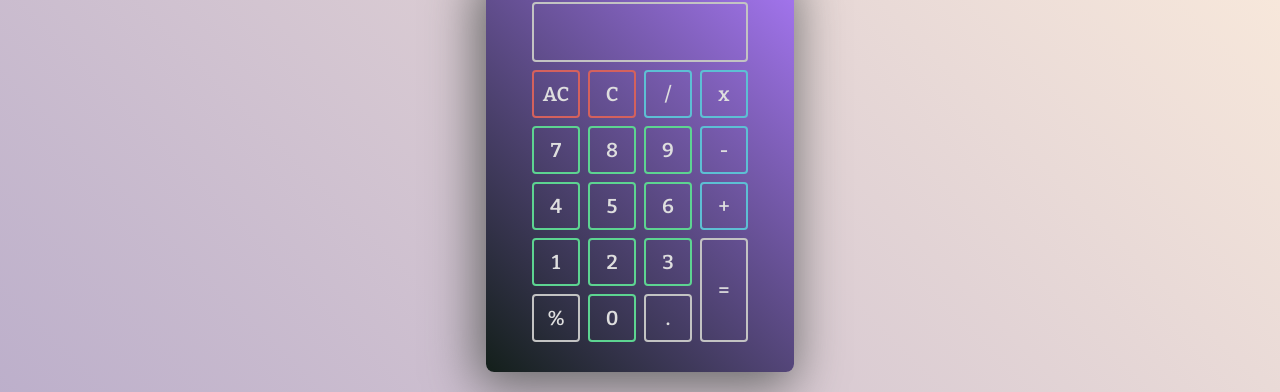
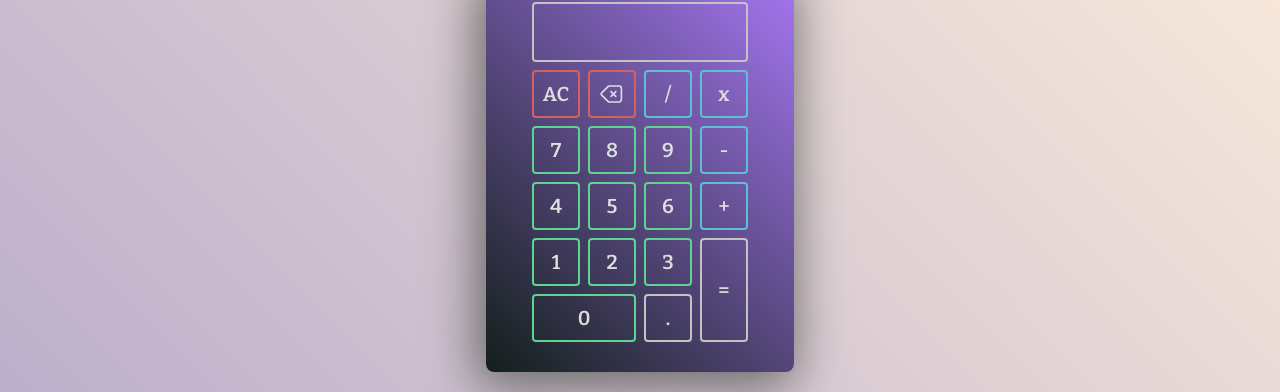
Before and after one commit to ergooll/odin-calculator, a plain HTML site: page index.html in a window 1280 px wide. Shown: the part 228-620 px from the top of the page. Drawn offline with nearby package versions, Linux system fonts and the light colour scheme.

Commit message:
Changed numpad layout, removed % operator

```diff
--- a/index.html
+++ b/index.html
@@ -19,18 +19,25 @@
             <div class="currentNumber"></div>
         </div>
         <div class="button-container">
+            <div class="col1col2-container">
+                <div class="col1col2">
                     <div class="column1" id="column1">
                         <button id="all-clear">AC</button>
                         <button class="number" id="nr7">7</button>
                         <button class="number" id="nr4">4</button>
                         <button class="number" id="nr1">1</button>
-                <button class="operator" id="percentage">%</button>
                     </div>
                     <div class="column2" id="column2">
-                <button id="clear">C</button>
+                        <button id="clear">
+                            <svg id="clear-svg" xmlns="http://www.w3.org/2000/svg" fill="none" viewBox="0 0 24 24" stroke-width="1.5" stroke="currentColor" class="w-6 h-6">
+                                <path stroke-linecap="round" stroke-linejoin="round" d="M12 9.75L14.25 12m0 0l2.25 2.25M14.25 12l2.25-2.25M14.25 12L12 14.25m-2.58 4.92l-6.375-6.375a1.125 1.125 0 010-1.59L9.42 4.83c.211-.211.498-.33.796-.33H19.5a2.25 2.25 0 012.25 2.25v10.5a2.25 2.25 0 01-2.25 2.25h-9.284c-.298 0-.585-.119-.796-.33z" />
+                            </svg>
+                        </button>
                         <button class="number" id="nr8">8</button>
                         <button class="number" id="nr5">5</button>
                         <button class="number" id="nr2">2</button>
+                    </div>
+                </div>
                 <button class="number" id="nr0">0</button>
             </div>
             <div class="column3" id="column3">
--- a/main.js
+++ b/main.js
@@ -101,8 +101,6 @@ function calculate() {
         } else {
             previousNum /= currentNum;
         }
-    } else if (operator === '%') {
-        currentNum = currentNum / 100;
     }
     previousNum = roundNumber(previousNum);
     previousNum = previousNum.toString();
--- a/style.css
+++ b/style.css
@@ -79,6 +79,17 @@ button:hover {
     gap: 8px;
 }
 
+.col1col2-container {
+    display: flex;
+    flex-direction: column;
+    gap: 8px;
+}
+
+.col1col2 {
+    display: flex;
+    gap: 8px;
+}
+
 #column1, #column2, #column3, #column4 {
     display: flex;
     flex-direction: column;
@@ -117,6 +128,17 @@ button:hover {
     box-shadow: 0 0 5px 1px #5dd491;
 }
 
+#clear-svg {
+    scale: 0.8;
+    position: relative;
+    top: 2px;
+    left: -1px;
+}
+
+#nr0 {
+    width: 104px;
+}
+
 .footer {
     position: fixed;
     left: 0;
```
Lines whose indentation alone changed are shown as unchanged.
